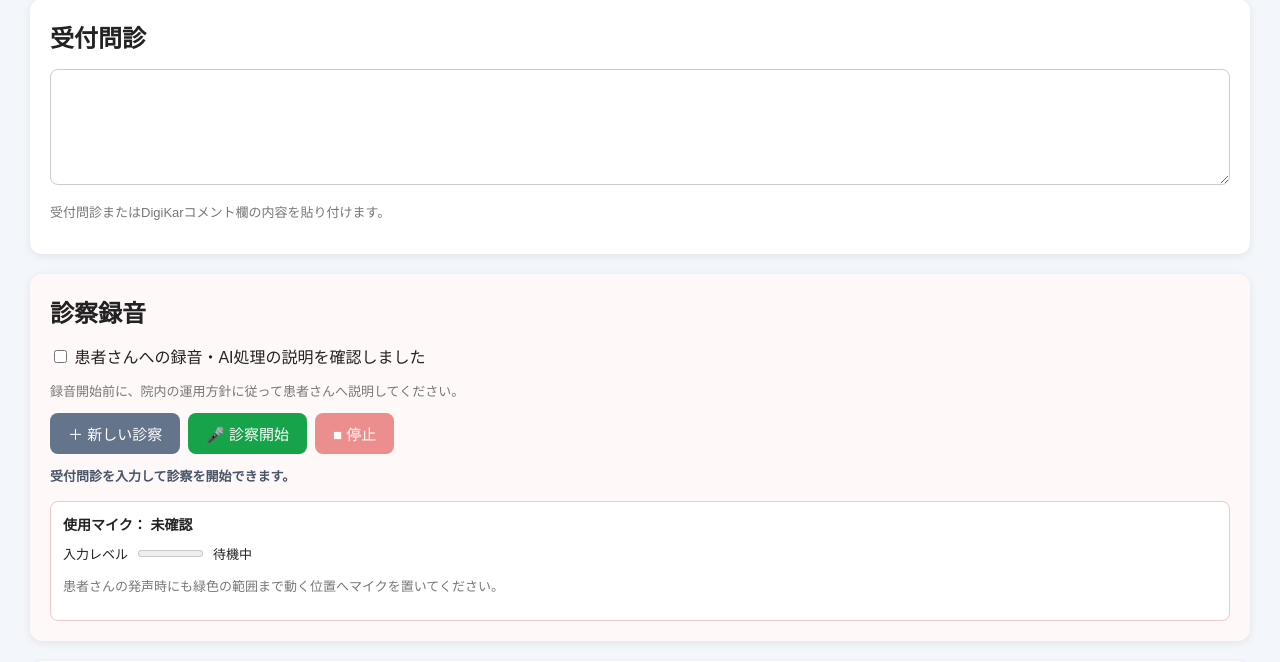
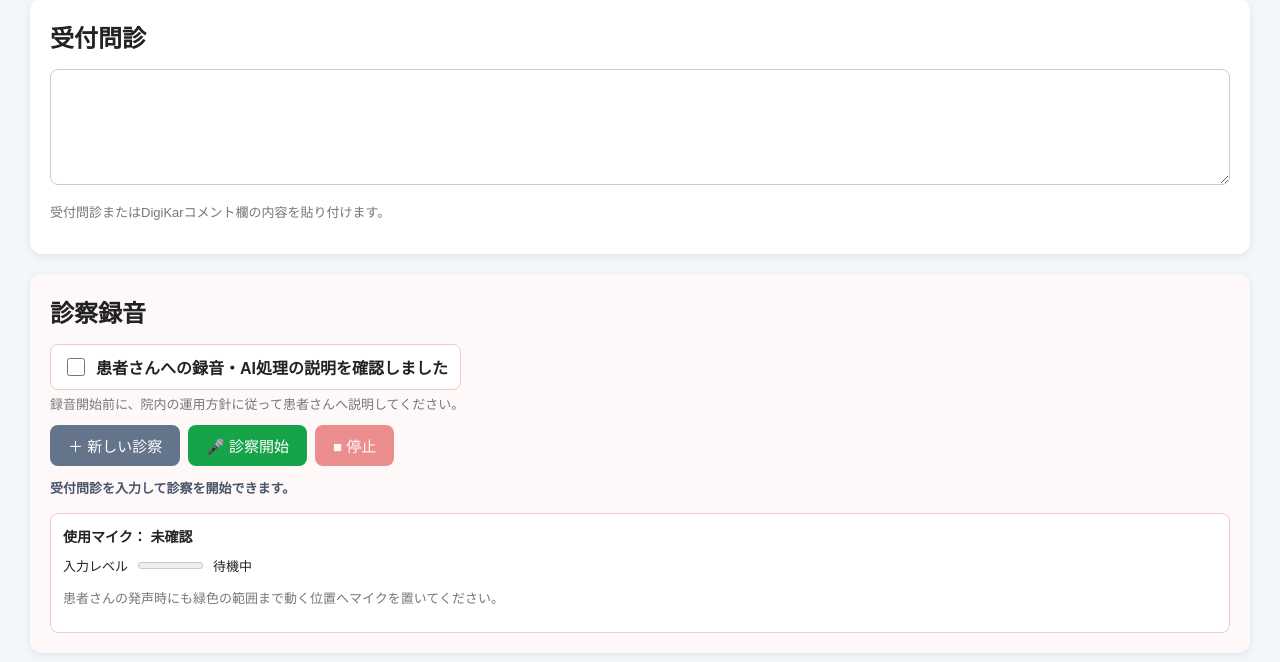
Before and after one commit to teshi0126-cell/teshigahara-AIClinic, a Django app: page / in a window 1280 px wide. Shown: the part 88-750 px from the top of the page. Run offline with Django 5.2, Linux system fonts and the light colour scheme.

Commit message:
Style recording privacy confirmation

```diff
--- a/soap/static/soap/css/ai_clinic.css
+++ b/soap/static/soap/css/ai_clinic.css
@@ -188,6 +188,29 @@ button:disabled{
     cursor:not-allowed;
     opacity:.5;
     transform:none;
+}
+
+.recording-confirmation{
+    display:flex;
+    align-items:center;
+    gap:8px;
+    width:fit-content;
+    margin-bottom:4px;
+    padding:10px 12px;
+    border:1px solid #f0caca;
+    border-radius:8px;
+    background:#ffffff;
+    font-weight:bold;
+}
+
+.recording-confirmation input{
+    width:18px;
+    height:18px;
+}
+
+.privacy-hint{
+    margin-top:0;
+    margin-bottom:12px;
 }
 
 .recording-actions{
```
